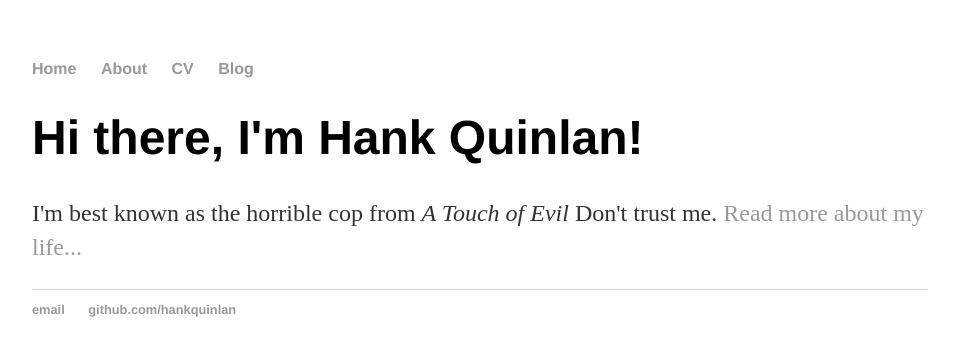
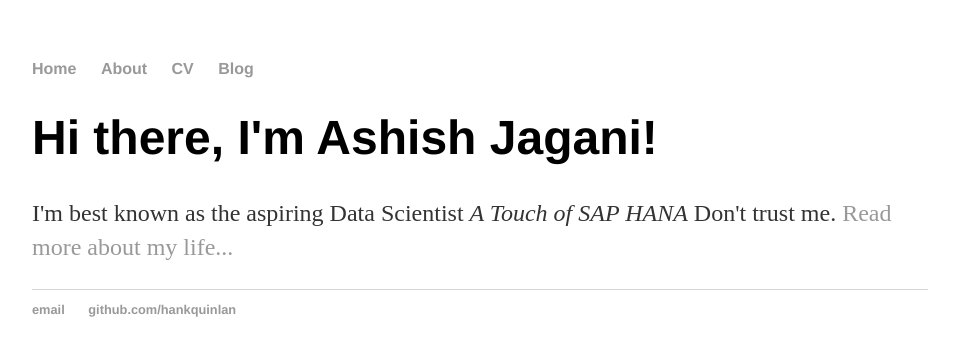
Before and after one commit to AshishJagani/ashishjagani.github.io, a Jekyll site: the page built from index.html, in a window 1280 px wide. Shown: the top 356 px of the page, without its empty margins (160-1115 px from the left). Built offline with Jekyll 4.4.1, drawn with Linux system fonts in a browser that asks for light colours.

Commit message:
Update index.html

```diff
--- a/index.html
+++ b/index.html
@@ -1,8 +1,8 @@
 ---
 layout: default
-title: Ashish Quinlan, Horrible Cop
+title: Ashish Jagani, Data Scientist
 ---
 <div class="blurb">
-	<h1>Hi there, I'm Hank Quinlan!</h1>
-	<p>I'm best known as the horrible cop from <em>A Touch of Evil</em> Don't trust me. <a href="/about">Read more about my life...</a></p>
+	<h1>Hi there, I'm Ashish Jagani!</h1>
+	<p>I'm best known as the aspiring Data Scientist <em>A Touch of SAP HANA</em> Don't trust me. <a href="/about">Read more about my life...</a></p>
 </div><!-- /.blurb -->
```
